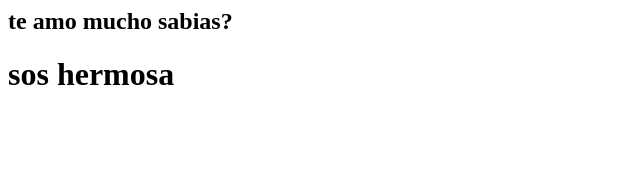
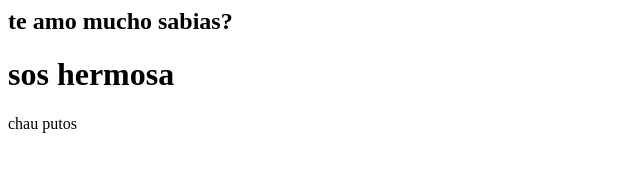
Before and after one commit to maxiii-benitezz/boludeces-for-cony, a plain HTML site: page index.html in a window 1280 px wide. Shown: the full height of the page, 0-640 px from the left. Drawn offline with Linux system fonts and the light colour scheme.

Commit message:
Update index.html

```diff
--- a/index.html
+++ b/index.html
@@ -1,3 +1,4 @@
 <title> hola mi gorda  </title></h1>
 <h2> te amo mucho sabias?</h2>
 <h1> sos hermosa</h1>
+<p>chau putos</p>
```
